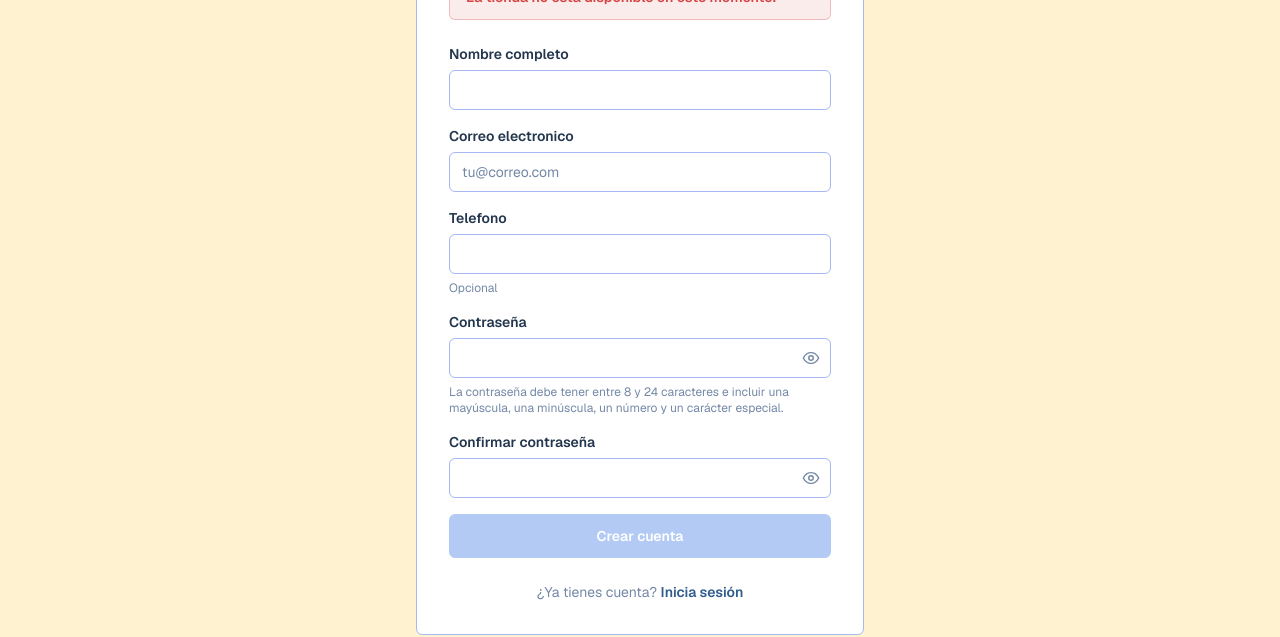
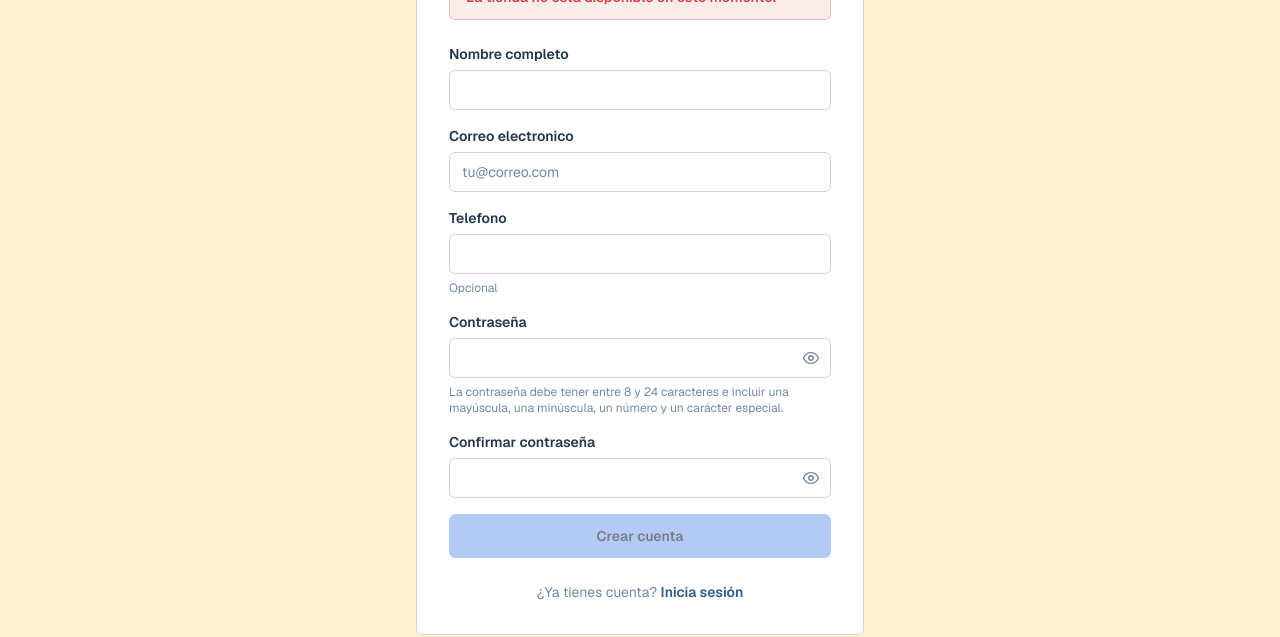
Before and after one commit to Alexander3150/omniretail-web, a Next.js app: page /tienda/1/registro in a window 1280 px wide. Shown: the part 290-927 px from the top of the page. Built offline with nearby package versions, Linux system fonts and the light colour scheme.

Commit message:
refactor(ui): refine button and surface hierarchy

```diff
--- a/src/shared/components/Button/index.tsx
+++ b/src/shared/components/Button/index.tsx
@@ -15,9 +15,9 @@ const baseClassName =
 
 const variantClassNames: Record<NonNullable<ButtonProps["variant"]>, string> = {
   primary:
-    "border-[var(--color-primary)] bg-[var(--color-primary)] text-white hover:bg-[var(--color-primary-hover)]",
+    "border-[var(--color-primary)] bg-[var(--color-primary)] text-[var(--color-topbar)] hover:bg-[var(--color-primary-hover)]",
   secondary:
-    "border-[var(--color-primary)] bg-white text-[var(--color-title)] hover:bg-[var(--color-app-background)]",
+    "border-[var(--color-border)] bg-[var(--color-surface)] text-[var(--color-title)] hover:bg-[var(--color-app-background)]",
   danger: "border-[var(--color-danger)] bg-[var(--color-danger)] text-white hover:brightness-95",
   ghost:
     "border-transparent bg-transparent text-[var(--color-title)] hover:bg-[var(--color-app-background)]",
--- a/src/styles/tokens.css
+++ b/src/styles/tokens.css
@@ -24,7 +24,7 @@
   --color-title: #315d8c;
   --color-text: #23364d;
   --color-text-muted: #7488a6;
-  --color-border: #a8b8f2;
+  --color-border: #cbd5e1;
   --color-success: #22a06b;
   --color-warning: #e0a11b;
   --color-danger: #d64545;
```
